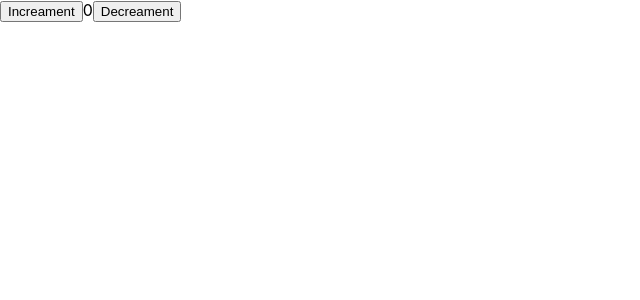
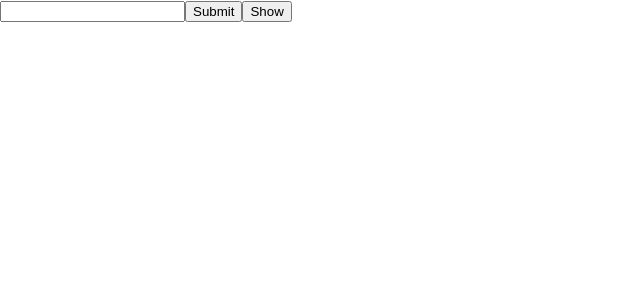
Before and after one commit to MuhammadUsamaHAroon/React, a React (Create React App) app: page / in a window 1280 px wide. Shown: the top 300 px of the page, without its empty margins (0-640 px from the left). Built offline with nearby package versions, Linux system fonts and the light colour scheme.

Commit message:
Class 2 Work

```diff
--- a/src/App.js
+++ b/src/App.js
@@ -1,13 +1,41 @@
-import React from 'react';
+import React, {useState} from 'react';
+// import { useState } from 'react/cjs/react.development';
 // import ComponentA from './ComponentA'
 import Parent from './parent'
 
 function App() {
-  // let number= 1;
+  const [user, setUser] = useState ("")
+  const [naam, setNaam] = useState(false)
+  const val = function(e){
+    const input = e.target.value
+    console.log(input)
+    setUser(input)
+
+
+  }
+   const getName = localStorage.getItem("UserName", user)
+   function show() {
+
+    const show = getName
+    console.log(show)
+    setNaam(true)
+
+   }
+
+  const submit = function(){
+    console.log("State==>"+user)
+    localStorage.setItem("UserName", user)
+  }
+    // let number= 1;
 
   return (
     <div>
-      <Parent/>
+
+    <input onChange={val}/>
+    <button onClick={submit}>Submit</button>
+    <button onClick={show}>Show</button>
+    {naam ? <ul><li>{getName}</li></ul> :"" }
+      {/* <Parent/> */}
       {/* <h1>Hello I am  App</h1> */}
 
       {/* <ComponentA/> */}
--- a/src/parent.js
+++ b/src/parent.js
@@ -15,7 +15,7 @@ function Parent(){
     const [count, setCount]=useState(0)
 
     function IncreamentCount(){
-        setCount( count + 1)
+        setCount(count + 1)
     }
 
     function DecreamentCont(){
@@ -36,9 +36,9 @@ function Parent(){
 
         <>
 
-           <button onClick={IncreamentCount}>Increament</button>
+           {/* <button onClick={IncreamentCount}>Increament</button>
            <span>{count}</span>
-           <button onClick={DecreamentCont}>Decreament</button>
+           <button onClick={DecreamentCont}>Decreament</button> */}
             {/* <FirstChild arra1={arrObj1}/
             <SecondChild arra2={arrObj2} /> */}
 
```
